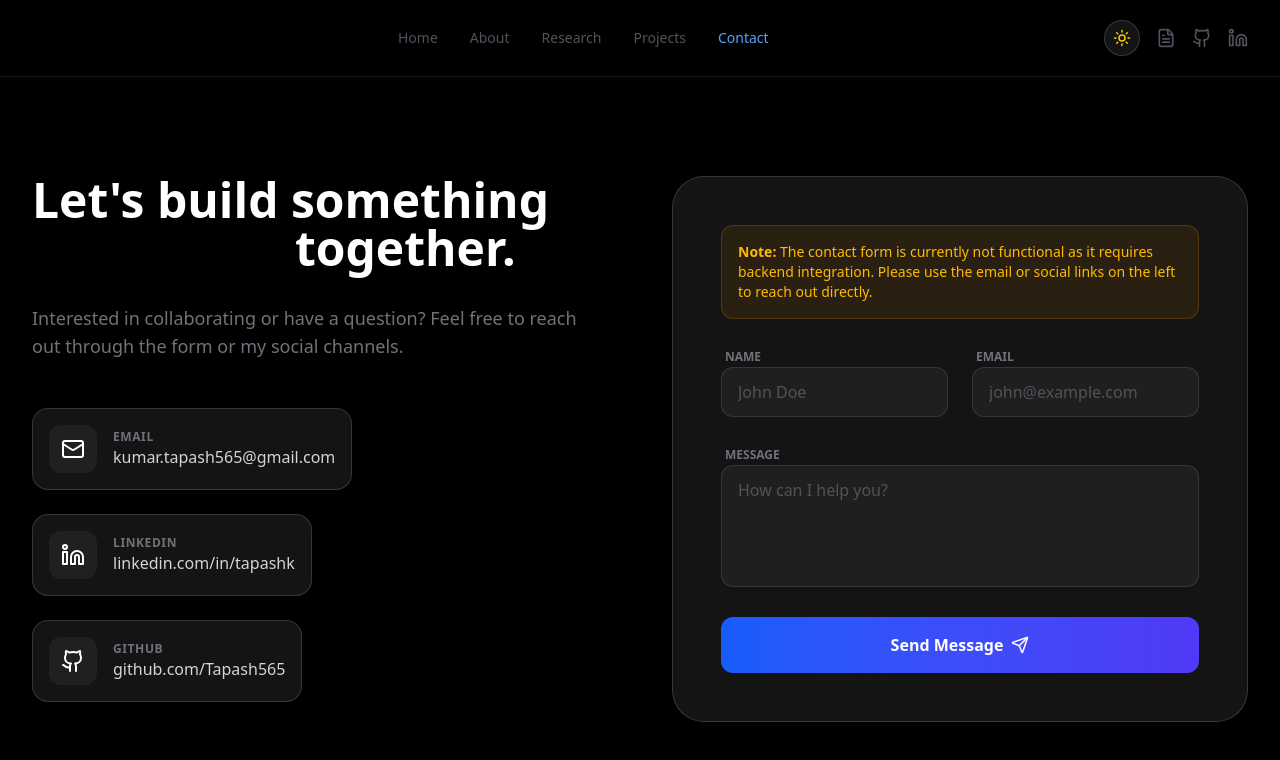
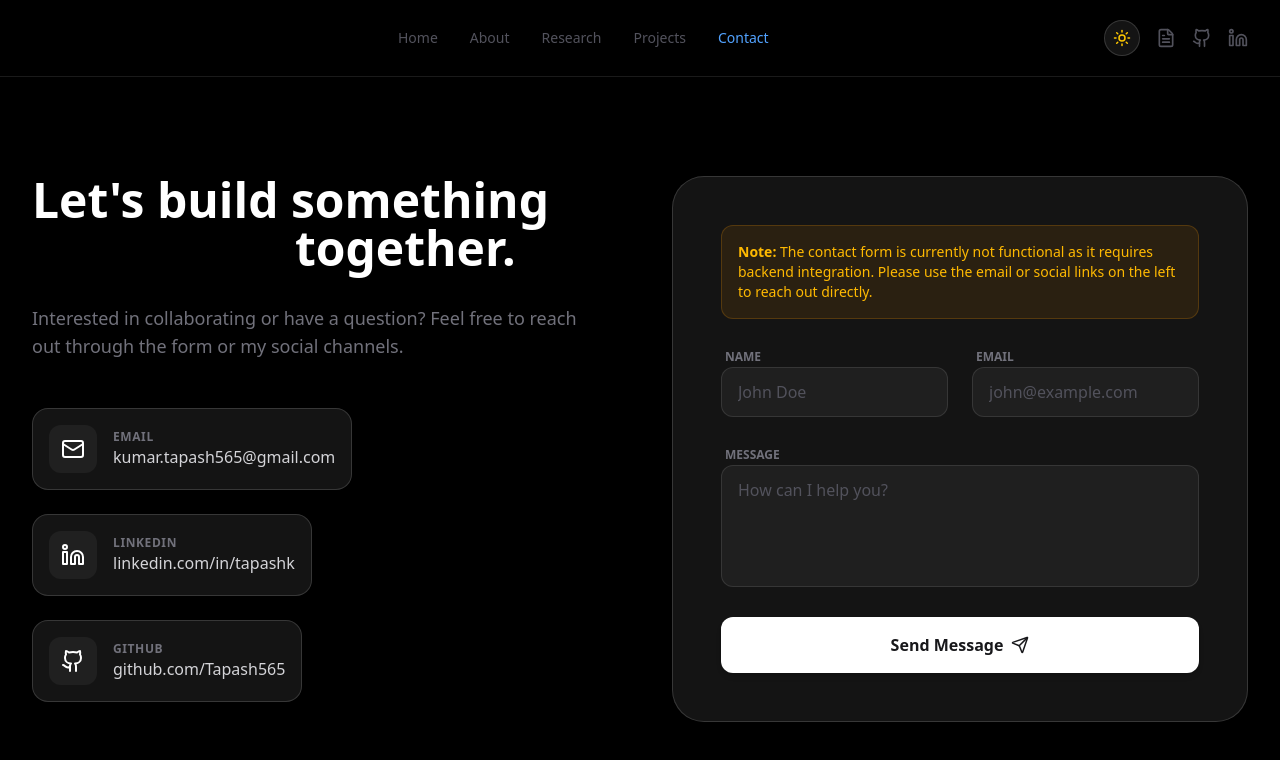
Before and after one commit to Tapash565/portfolio, a Next.js app: page /contact in a window 1280 px wide. Shown: the top 760 px of the page. Built offline with nearby package versions, Linux system fonts and the light colour scheme.

Commit message:
fix: resolve linting warnings and redundant tailwind classes

```diff
--- a/src/app/projects/page.tsx
+++ b/src/app/projects/page.tsx
@@ -20,9 +20,9 @@ export default function ProjectsPage() {
         <Projects />
 
         {/* Additional niche projects or a call to action could go here */}
-        <section className="py-12 border-t border-white/5 dark:border-white/5 border-zinc-200">
+        <section className="py-12 border-t border-zinc-200 dark:border-white/5">
           <div className="max-w-7xl mx-auto px-4 sm:px-6 lg:px-8 text-center">
-            <p className="text-zinc-500 dark:text-zinc-500 text-zinc-600 italic">
+            <p className="text-zinc-600 dark:text-zinc-400 italic">
               &quot;More projects are available on my GitHub profile.&quot;
             </p>
           </div>
--- a/src/components/sections/Contact.tsx
+++ b/src/components/sections/Contact.tsx
@@ -2,35 +2,20 @@
 
 import { motion } from 'framer-motion'
 import { Mail, Linkedin, Github, Send } from 'lucide-react'
-import { useEffect, useState } from 'react'
+import { useTheme } from '@/lib/useTheme'
 
 export default function Contact() {
-    const [isDark, setIsDark] = useState(true)
+    const { theme, mounted } = useTheme()
+    const isDark = theme === 'dark'
 
-    useEffect(() => {
-        const checkTheme = () => {
-            const isDarkMode = document.documentElement.classList.contains('dark')
-            setIsDark(isDarkMode)
-        }
-
-        checkTheme()
-
-        const observer = new MutationObserver(checkTheme)
-        observer.observe(document.documentElement, {
-            attributes: true,
-            attributeFilter: ['class'],
-        })
-
-        return () => observer.disconnect()
-    }, [])
+    if (!mounted) return null
 
     return (
         <section id="contact" className="py-24 relative overflow-hidden">
             {/* Background overlay for readability */}
-            <div className={`absolute inset-0 transition-colors duration-500 ${
-                isDark
-                    ? 'bg-gradient-to-b from-black/40 via-black/30 to-black/40'
-                    : 'bg-gradient-to-b from-white/60 via-white/40 to-white/60'
+            <div className={`absolute inset-0 transition-colors duration-500 ${isDark
+                ? 'bg-linear-to-b from-black/40 via-black/30 to-black/40'
+                : 'bg-linear-to-b from-white/60 via-white/40 to-white/60'
                 }`} />
             <div className="max-w-7xl mx-auto px-4 sm:px-6 lg:px-8 relative z-10">
                 <div className="grid grid-cols-1 lg:grid-cols-2 gap-16">
@@ -55,14 +40,12 @@ export default function Contact() {
                                 <a
                                     key={idx}
                                     href={item.href}
-                                    className={`flex items-center gap-4 group p-4 rounded-2xl glass-morphism hover:transition-all w-fit ${
-                                        isDark
+                                    className={`flex items-center gap-4 group p-4 rounded-2xl glass-morphism hover:transition-all w-fit ${isDark
                                         ? 'hover:bg-white/5'
                                         : 'hover:bg-black/5'
                                         }`}
                                 >
-                                    <div className={`w-12 h-12 rounded-xl flex items-center justify-center group-hover:text-blue-400 transition-colors ${
-                                        isDark ? 'bg-white/5' : 'bg-black/5'
+                                    <div className={`w-12 h-12 rounded-xl flex items-center justify-center group-hover:text-blue-400 transition-colors ${isDark ? 'bg-white/5' : 'bg-black/5'
                                         }`}>
                                         {item.icon}
                                     </div>
@@ -80,7 +63,7 @@ export default function Contact() {
                         whileInView={{ opacity: 1, y: 0 }}
                         viewport={{ once: true }}
                         transition={{ delay: 0.2 }}
-                        className="glass-morphism p-8 md:p-12 rounded-[2rem]"
+                        className="glass-morphism p-8 md:p-12 rounded-4xl"
                     >
                         <div className={`mb-6 p-4 border rounded-xl ${isDark ? 'bg-amber-500/10 border-amber-500/20' : 'bg-amber-50 border-amber-200'}`}>
                             <p className={`text-sm ${isDark ? 'text-amber-400' : 'text-amber-700'}`}>
@@ -94,8 +77,7 @@ export default function Contact() {
                                     <input
                                         type="text"
                                         placeholder="John Doe"
-                                        className={`w-full border rounded-xl px-4 py-3 focus:border-blue-500/50 focus:outline-none transition-colors ${
-                                            isDark
+                                        className={`w-full border rounded-xl px-4 py-3 focus:border-blue-500/50 focus:outline-none transition-colors ${isDark
                                             ? 'bg-white/5 border-white/10 text-white placeholder:text-zinc-600'
                                             : 'bg-black/5 border-black/10 text-zinc-900 placeholder:text-zinc-400'
                                             }`}
@@ -106,8 +88,7 @@ export default function Contact() {
                                     <input
                                         type="email"
                                         placeholder="john@example.com"
-                                        className={`w-full border rounded-xl px-4 py-3 focus:border-blue-500/50 focus:outline-none transition-colors ${
-                                            isDark
+                                        className={`w-full border rounded-xl px-4 py-3 focus:border-blue-500/50 focus:outline-none transition-colors ${isDark
                                             ? 'bg-white/5 border-white/10 text-white placeholder:text-zinc-600'
                                             : 'bg-black/5 border-black/10 text-zinc-900 placeholder:text-zinc-400'
                                             }`}
@@ -119,16 +100,18 @@ export default function Contact() {
                                 <textarea
                                     rows={4}
                                     placeholder="How can I help you?"
-                                    className={`w-full border rounded-xl px-4 py-3 focus:border-blue-500/50 focus:outline-none transition-colors resize-none ${
-                                        isDark
+                                    className={`w-full border rounded-xl px-4 py-3 focus:border-blue-500/50 focus:outline-none transition-colors resize-none ${isDark
                                         ? 'bg-white/5 border-white/10 text-white placeholder:text-zinc-600'
                                         : 'bg-black/5 border-black/10 text-zinc-900 placeholder:text-zinc-400'
                                         }`}
                                 />
                             </div>
-                            <button className="w-full py-4 bg-gradient-to-r from-blue-600 to-indigo-600 hover:from-blue-500 hover:to-indigo-500 rounded-xl font-bold flex items-center justify-center gap-2 transition-all">
+                            <button className={`w-full py-4 rounded-xl font-bold flex items-center justify-center gap-2 transition-all shadow-md group ${isDark
+                                ? 'bg-white text-zinc-900 hover:bg-zinc-200'
+                                : 'bg-slate-900 text-white hover:bg-slate-800'
+                                }`}>
                                 Send Message
-                                <Send size={18} />
+                                <Send size={18} className="group-hover:translate-x-1 group-hover:-translate-y-1 transition-transform" />
                             </button>
                         </form>
                     </motion.div>
```
Lines whose indentation alone changed are shown as unchanged.
